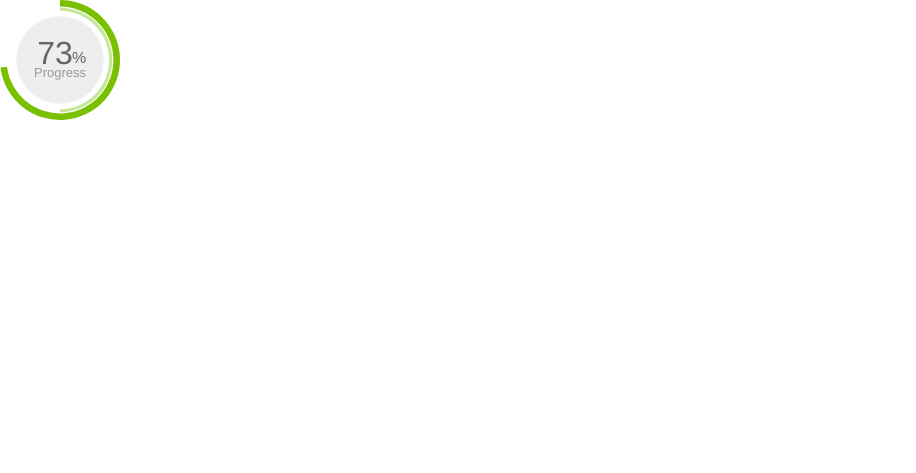
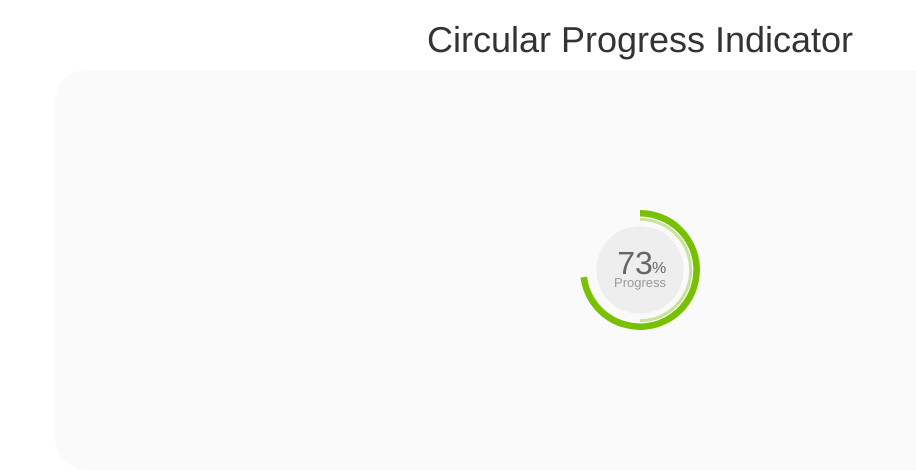
Before and after one commit to Kenadia/circular-progress-indicator, a website: page app/index.html in a window 1280 px wide. Shown: the whole page, without its empty margins (0-916 px from the left). Drawn offline with nearby package versions, Linux system fonts and the light colour scheme.

Commit message:
Add Bootstrap and title, center the indicator

```diff
--- a/app/css/app.css
+++ b/app/css/app.css
@@ -2,8 +2,22 @@ html, body {
   padding: 0;
   margin: 0;
 }
+h1 {
+  text-align: center;
+}
+.box {
+  text-align: center;
+  background: #fafafa;
+  border-radius: 32px;
+  height: 400px;
+}
 my-circular-indicator {
+  display: inline-block;
+  position: relative;
   width: 120px;
   height: 120px;
-  display: inline-block;
+  top: 50%;
+  transform: translateY(-50%);
+  -ms-transform: translateY(-50%);
+  -webkit-transform: translateY(-50%);
 }
--- a/app/index.html
+++ b/app/index.html
@@ -2,7 +2,8 @@
 <html lang="en" ng-app="testApp">
 <head>
   <meta charset="UTF-8">
-  <title>Indicator Test</title>
+  <title>Indicator</title>
+  <link rel="stylesheet" href="//maxcdn.bootstrapcdn.com/bootstrap/3.3.2/css/bootstrap.min.css">
   <link rel="stylesheet" href="css/app.css">
   <script src="http://d3js.org/d3.v3.min.js"></script>
   <script src="bower_components/angular/angular.js"></script>
@@ -10,7 +11,14 @@
 </head>
 <body>
 
-  <my-circular-indicator expected="0.5" actual="0.73"></my-circular-indicator>
+  <div class="container">
+    <h1>Circular Progress Indicator</h1>
+    <div class="row">
+      <div class="col-xs-12 box">
+        <my-circular-indicator expected="0.5" actual="0.73"></my-circular-indicator>
+      </div>
+    </div>
+  </div>
 
 </body>
 </html>
```
